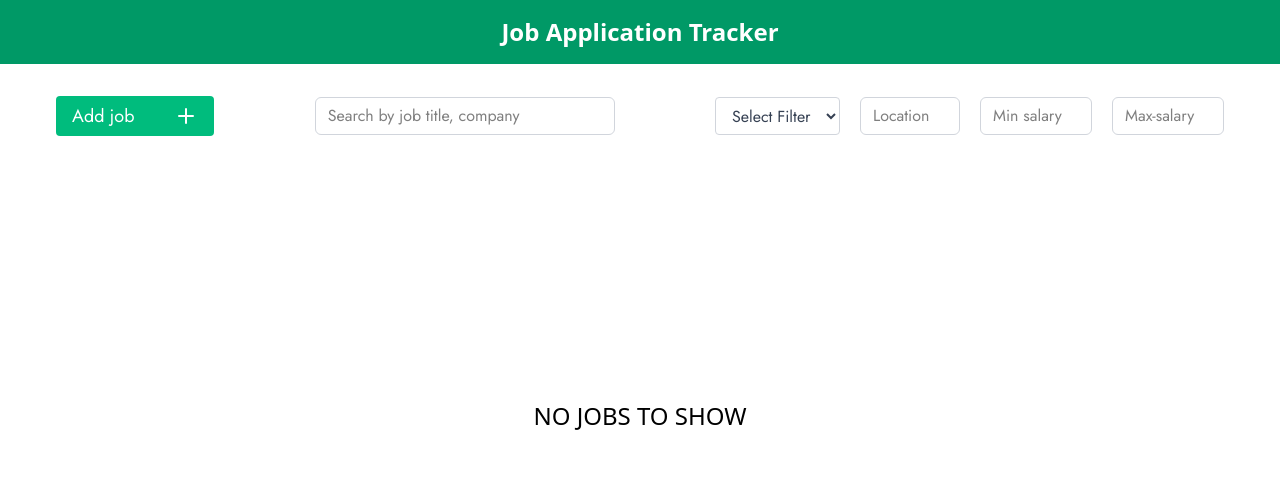
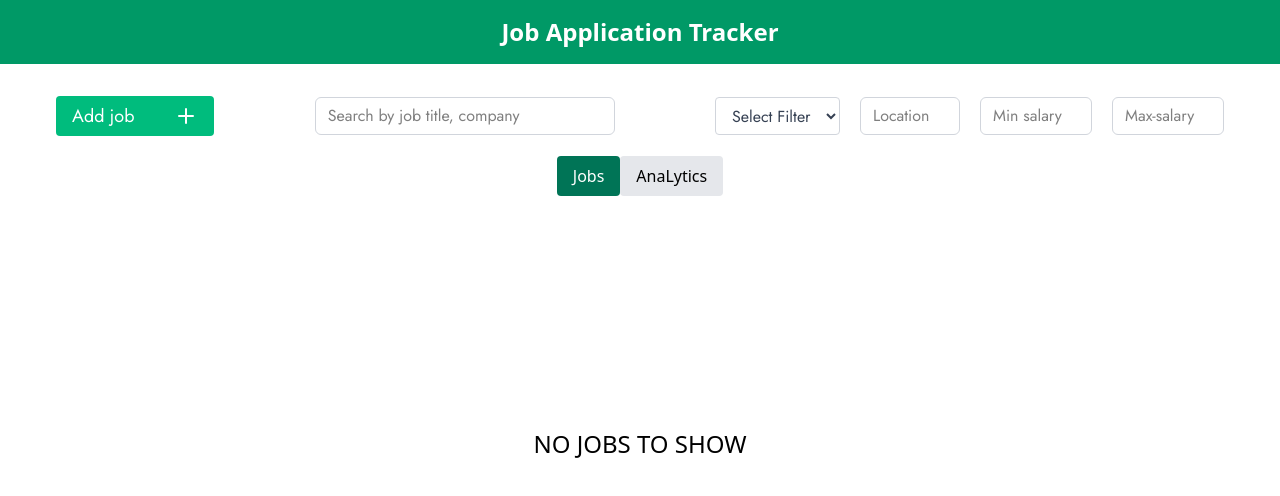
Before and after one commit to DeepakRizal/job-application-tracker, a React (Vite) app: page / in a window 1280 px wide. Shown: the top 496 px of the page. Built offline with nearby package versions, Linux system fonts and the light colour scheme.

Commit message:
feat: implement a tab system to include the chart functionality

```diff
--- a/package.json
+++ b/package.json
@@ -14,6 +14,7 @@
     "lucide-react": "^0.525.0",
     "react": "^19.1.0",
     "react-dom": "^19.1.0",
+    "recharts": "^3.1.0",
     "tailwindcss": "^4.1.11"
   },
   "devDependencies": {
--- a/src/App.tsx
+++ b/src/App.tsx
@@ -5,9 +5,13 @@ import JobList from "./components/jobs/JobList";
 import HeaderSection from "./components/HeaderSection";
 import EmptyJobState from "./components/EmptyJobState";
 import { useJobContext } from "./hooks/useJobContext";
+import { useState } from "react";
+import TabButton from "./components/ui/TabButton";
+import Analytics from "./components/Analytics";
 
 function App() {
   const { appliedJobs, isOpen, isDelete, filteredJobs } = useJobContext();
+  const [activeTab, setActiveTab] = useState("jobs");
 
   return (
     <div>
@@ -15,7 +19,22 @@ function App() {
       <HeaderSection />
       {isOpen && <JobAddModal />}
       {isDelete && <DeleteModal />}
-      <JobList />
+      <div className="flex items-center justify-center mt-5">
+        <TabButton
+          buttonText="Jobs"
+          tabKey="jobs"
+          onActive={setActiveTab}
+          activeTab={activeTab}
+        />
+        <TabButton
+          buttonText="AnaLytics"
+          tabKey="analytics"
+          onActive={setActiveTab}
+          activeTab={activeTab}
+        />
+      </div>
+      {activeTab === "jobs" && <JobList />}
+      {activeTab === "analytics" && <Analytics />}
       {(appliedJobs.length === 0 || filteredJobs.length === 0) && (
         <EmptyJobState />
       )}
--- /dev/null
+++ b/src/components/Analytics.tsx
@@ -0,0 +1,5 @@
+const Analytics = () => {
+  return <div>Analytics</div>;
+};
+
+export default Analytics;
--- a/src/components/jobs/JobList.tsx
+++ b/src/components/jobs/JobList.tsx
@@ -4,7 +4,7 @@ import JobCard from "./JobCard";
 const JobList = () => {
   const { filteredJobs } = useJobContext();
   return (
-    <div className=" py-10 grid grid-cols-1 md:grid-cols-2 lg:grid-cols-3 gap-5 mx-10">
+    <div className=" py-6 grid grid-cols-1 md:grid-cols-2 lg:grid-cols-3 gap-5 mx-10">
       {filteredJobs.length > 0 &&
         filteredJobs.map((job) => {
           return (
--- /dev/null
+++ b/src/components/ui/TabButton.tsx
@@ -0,0 +1,26 @@
+interface TabButtonProps {
+  buttonText: string;
+  onActive: (value: string) => void;
+  activeTab: string;
+  tabKey: string;
+}
+
+const TabButton = ({
+  buttonText,
+  onActive,
+  activeTab,
+  tabKey,
+}: TabButtonProps) => {
+  return (
+    <button
+      className={`px-4 py-2 rounded ${
+        activeTab === tabKey ? "bg-[#007456] text-white" : "bg-gray-200"
+      }`}
+      onClick={() => onActive(tabKey)}
+    >
+      {buttonText}
+    </button>
+  );
+};
+
+export default TabButton;
```
Also changed, not shown: 1 other file (tests, documents, lock files or other folders).
